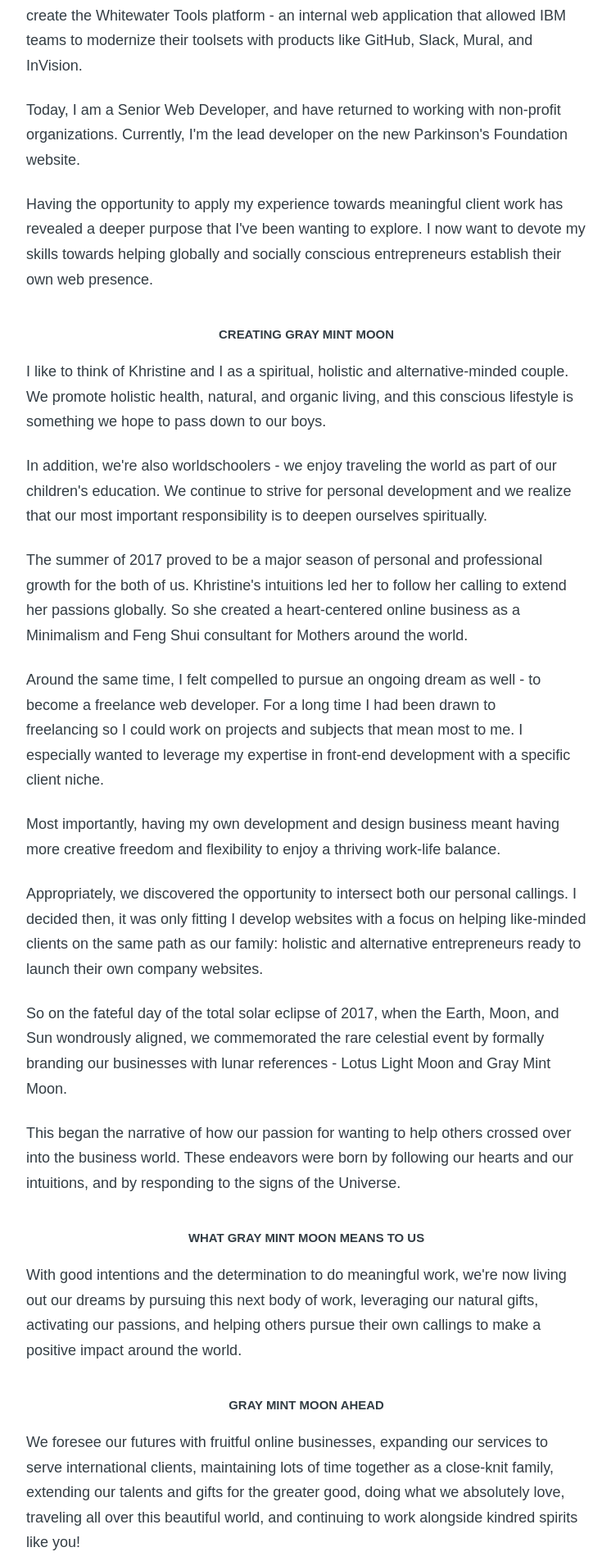
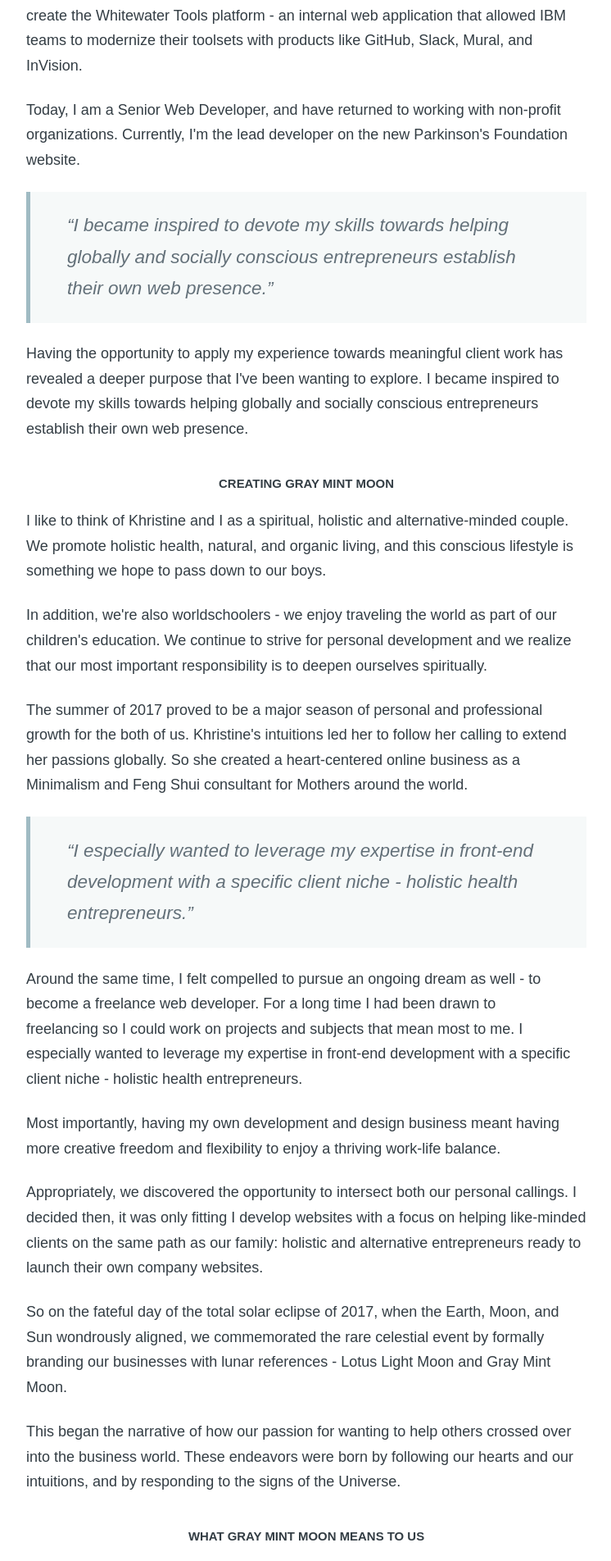
Before and after one commit to graymintmoon/graymintmoon.github.io, a Jekyll site: the page built from about.md, in a window 1280 px wide. Shown: the part 655-2559 px from the top of the page at 82% size, without its empty margins (266-1012 px from the left). Built offline with Jekyll 4.4.1, drawn with Linux system fonts in a browser that asks for light colours; nearby versions of some CDN libraries; some web fonts are replaced.

Commit message:
adding page_quote styling

```diff
--- a/_sass/layout/_page.scss
+++ b/_sass/layout/_page.scss
@@ -42,9 +42,24 @@
 		}
 	}
 
-	&_list_icon{
+	&_list_icon {
 		color: darken($blue, 15%);
 		padding-right: $spacing-unit / 4;
+	}
+
+	&_quote {
+		padding: $spacing-unit / 2 $spacing-unit;
+		background-color: rgba(238, 243, 243, 0.5);
+		font-family: 'Benton Light', arial, sans-serif;
+		font-style: italic;
+		font-size: 1.25em;
+		margin: $spacing-unit / 2 0;
+		border-left: 5px solid $gray;
+		color: $charcoal;
+
+		@include media-query($md-screen) {
+			font-size: 1em;
+		}
 	}
 
 	&_blockquote {
--- a/about.md
+++ b/about.md
@@ -18,7 +18,11 @@ title: About
 
 <p>Today, I am a Senior Web Developer, and have returned to working with non-profit organizations. Currently, I'm the lead developer on the new Parkinson's Foundation website.</p>
 
-<p>Having the opportunity to apply my experience towards meaningful client work has revealed a deeper purpose that I've been wanting to explore. I now want to devote my skills towards helping globally and socially conscious entrepreneurs establish their own web presence.</p>
+<blockquote class="page_quote">
+	“I became inspired to devote my skills towards helping globally and socially conscious entrepreneurs establish their own web presence.”
+</blockquote>
+
+<p>Having the opportunity to apply my experience towards meaningful client work has revealed a deeper purpose that I've been wanting to explore. I became inspired to devote my skills towards helping globally and socially conscious entrepreneurs establish their own web presence.</p>
 
 <h5 class="page_section_title text_center">Creating Gray Mint Moon</h5>
 <p>I like to think of Khristine and I as a spiritual, holistic and alternative-minded couple. We promote holistic health, natural, and organic living, and this conscious lifestyle is something we hope to pass down to our boys.</p>
@@ -27,7 +31,11 @@ title: About
 
 <p>The summer of 2017 proved to be a major season of personal and professional growth for the both of us. Khristine's intuitions led her to follow her calling to extend her passions globally. So she created a heart-centered online business as a Minimalism and Feng Shui consultant for Mothers around the world.</p>
 
-<p>Around the same time, I felt compelled to pursue an ongoing dream as well - to become a freelance web developer. For a long time I had been drawn to freelancing so I could work on projects and subjects that mean most to me. I especially wanted to leverage my expertise in front-end development with a specific client niche.</p>
+<blockquote class="page_quote">
+	“I especially wanted to leverage my expertise in front-end development with a specific client niche - holistic health entrepreneurs.”
+</blockquote>
+
+<p>Around the same time, I felt compelled to pursue an ongoing dream as well - to become a freelance web developer. For a long time I had been drawn to freelancing so I could work on projects and subjects that mean most to me. I especially wanted to leverage my expertise in front-end development with a specific client niche - holistic health entrepreneurs.</p>
 
 <p>Most importantly, having my own development and design business meant having more creative freedom and flexibility to enjoy a thriving work-life balance.</p>
 
```
